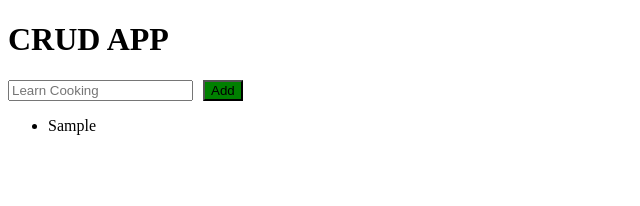
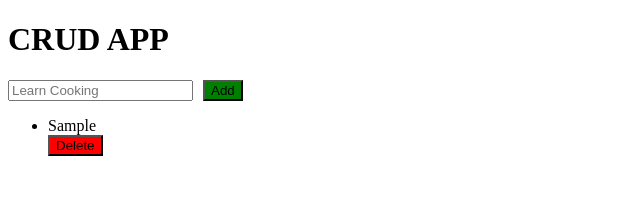
Before and after one commit to AkashRegmi/React_CRUD, a React (Vite) app: page / in a window 1280 px wide. Both pictures are taken after typing "Sample" into the empty fields and a click on the button "Add". Shown: the top 206 px of the page, without its empty margins (0-640 px from the left). Built offline with nearby package versions, Linux system fonts and the light colour scheme.

Commit message:
adding delete functionality

```diff
--- a/src/App.jsx
+++ b/src/App.jsx
@@ -15,14 +15,15 @@ function App() {
     setTodo([...todo, inputValue]);
     setInputValue("");
   };
+  const deleteItem = (ind) => {
+    const newToDO = todo.filter((item, id) => id !== ind);
+    setTodo(newToDO);
+  };
 
   return (
-    <>
+    <div>
       <h1>CRUD APP</h1>
-      <div
-
-        style={{ display: "flex", alignItems: "center", gap: "10px" }}
-      >
+      <div style={{ display: "flex", alignItems: "center", gap: "10px" }}>
         <input
           type="text"
           value={inputValue}
@@ -35,12 +36,24 @@ function App() {
           onClick={addToDo}
         />
       </div>
+
+
       <ul>
         {todo.map((todoq, index) => {
-          return <li key={index}>{todoq}</li>;
+          return (
+            <li key={index}>
+              {todoq}  <Button
+              name="Delete"
+              style={{ backgroundColor: "red" }}
+              onClick={() => deleteItem(index)}
+            />
+
+            </li>
+          );
         })}
       </ul>
-    </>
+
+    </div>
   );
 }
 
```
